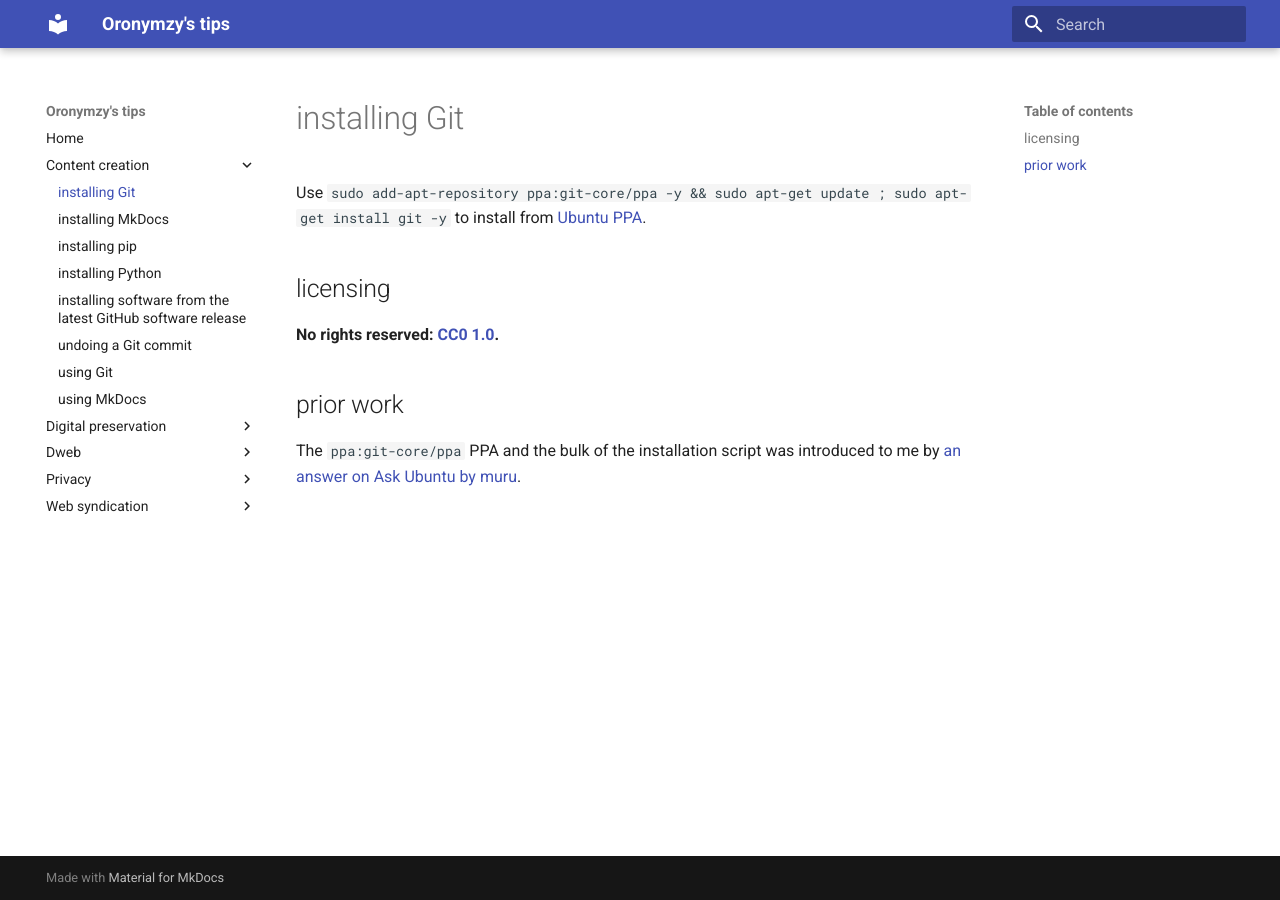
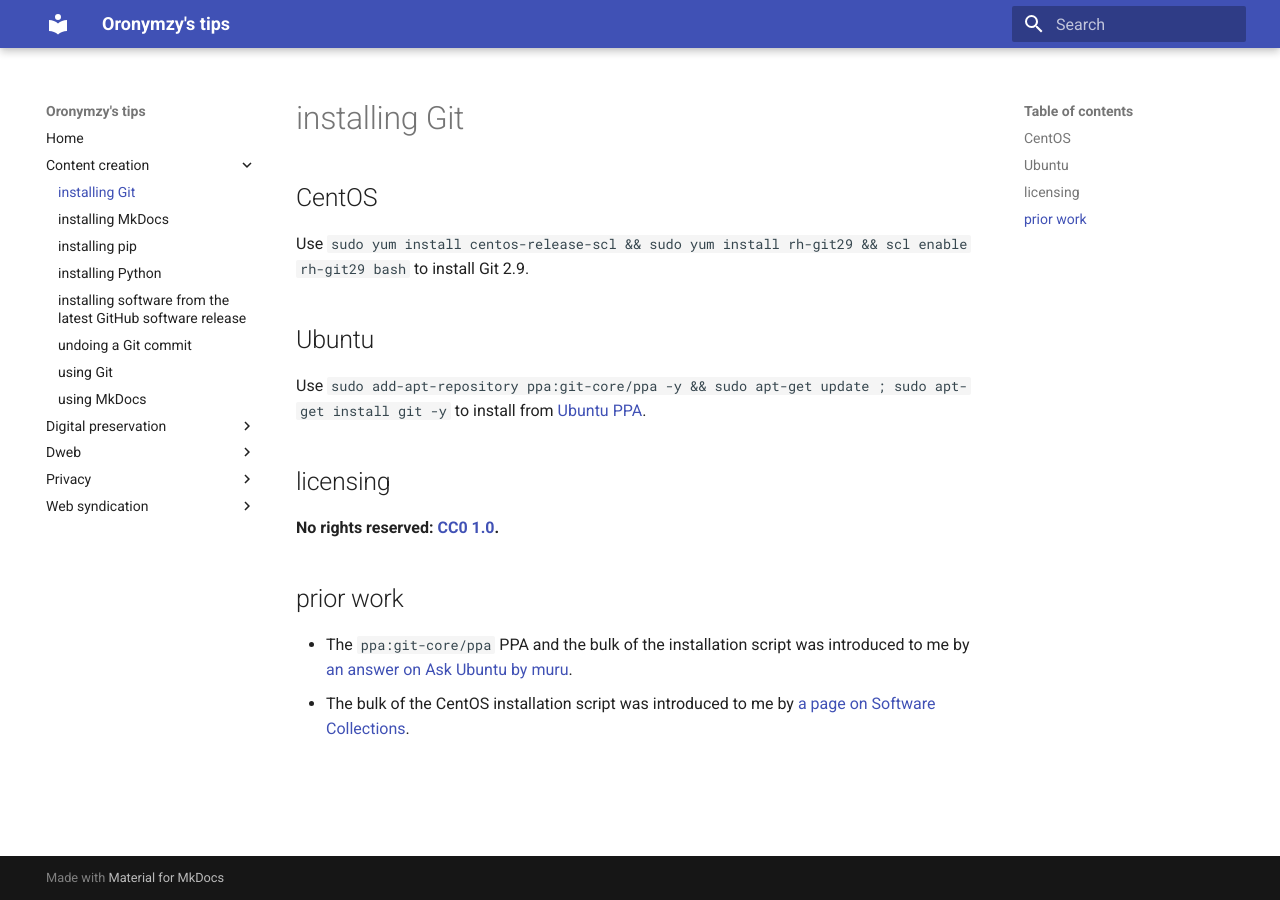
Before and after one commit to oronymzy/tips, an MkDocs documentation site: the page built from docs/instGit.md, in a window 1280 px wide. Built offline with MkDocs 1.6.1 and Material for MkDocs 9.7.7, drawn with Linux system fonts in a browser that asks for light colours.

Commit message:
Add CentOS installation instructions

```diff
--- a/docs/instGit.md
+++ b/docs/instGit.md
@@ -1,8 +1,13 @@
 # installing Git
+## CentOS
+Use `sudo yum install centos-release-scl && sudo yum install rh-git29 && scl enable rh-git29 bash` to install Git 2.9.
+
+## Ubuntu
 Use `sudo add-apt-repository ppa:git-core/ppa -y && sudo apt-get update ; sudo apt-get install git -y` to install from [Ubuntu PPA](https://en.wikipedia.org/wiki/Ubuntu_(operating_system)#Package_Archives).
 
 ## licensing
 **No rights reserved: [CC0 1.0](https://creativecommons.org/publicdomain/zero/1.0/).**
 
 ## prior work
-The `ppa:git-core/ppa` PPA and the bulk of the installation script was introduced to me by [an answer on Ask Ubuntu by muru](https://askubuntu.com/questions/568591/how-do-i-install-the-latest-version-of-git-with-apt/568596#568596).
+- The `ppa:git-core/ppa` PPA and the bulk of the installation script was introduced to me by [an answer on Ask Ubuntu by muru](https://askubuntu.com/questions/568591/how-do-i-install-the-latest-version-of-git-with-apt/568596#568596).
+- The bulk of the CentOS installation script was introduced to me by [a page on Software Collections](https://www.softwarecollections.org/en/scls/rhscl/rh-git29/).
```
